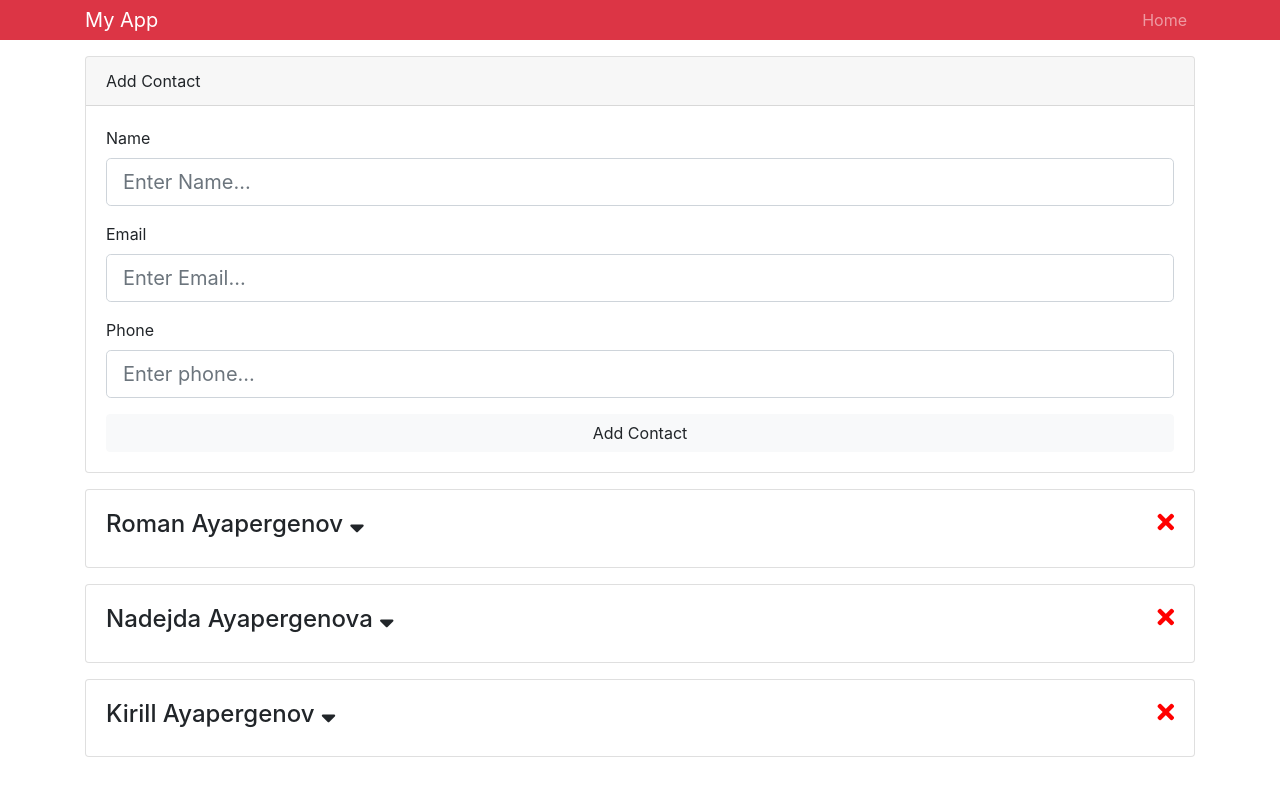
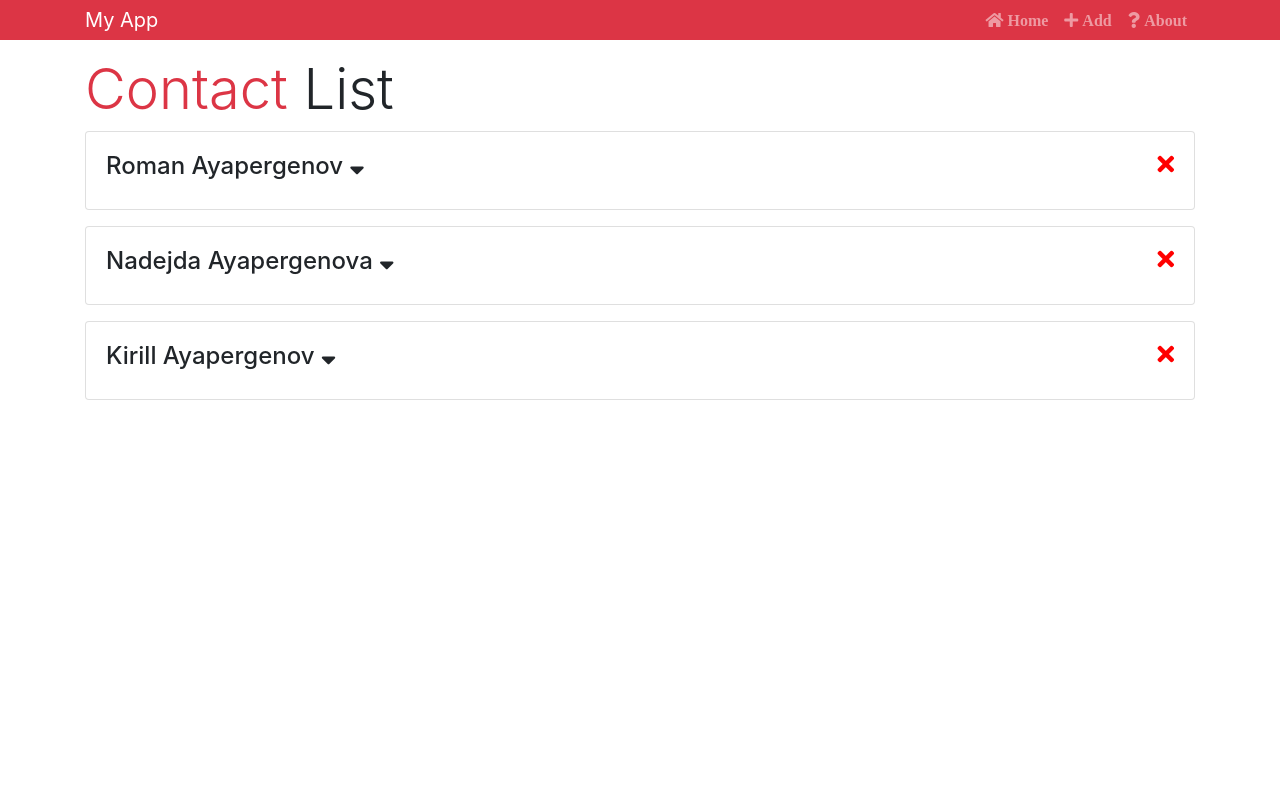
Before and after one commit to mathetes/ContactListApp, a React (Create React App) app: page / in a window 1280 px wide. Shown: the top 796 px of the page. Built offline with nearby package versions, Linux system fonts and the light colour scheme.

Commit message:
Routing done

```diff
--- a/package.json
+++ b/package.json
@@ -7,6 +7,7 @@
     "classnames": "^2.2.6",
     "react": "^16.8.1",
     "react-dom": "^16.8.1",
+    "react-router-dom": "^4.3.1",
     "react-scripts": "2.1.5",
     "uuid": "^3.3.2"
   },
--- a/src/App.js
+++ b/src/App.js
@@ -1,5 +1,8 @@
 import React, { Component } from 'react';
+import { BrowserRouter as Router, Route, Switch } from 'react-router-dom';
 import Header from './components/layout/Header';
+import About from './components/pages/About';
+import NotFound from './components/pages/NotFound';
 import AddContact from './components/contacts/AddContact';
 import Contacts from './components/contacts/Contacts';
 import 'bootstrap/dist/css/bootstrap.min.css';
@@ -10,13 +13,19 @@
   render() {
     return (
       <Provider>
-        <div className="App">
-          <Header />
-          <div className="container">
-            <AddContact />
-            <Contacts />
+        <Router>
+          <div className="App">
+            <Header />
+            <div className="container">
+              <Switch>
+                <Route exact path="/" component={Contacts} />
+                <Route exact path="/contact/add" component={AddContact} />
+                <Route exact path="/about" component={About} />
+                <Route component={NotFound} />
+              </Switch>
+            </div>
           </div>
-        </div>
+        </Router>
       </Provider>
     );
   }
--- a/src/components/contacts/AddContact.js
+++ b/src/components/contacts/AddContact.js
@@ -49,6 +49,7 @@
             phone: '',
             errors: {}
         });
+        this.props.history.push('/');
     };
 
     onChange = (e) => this.setState({[e.target.name]:e.target.value});
--- a/src/components/contacts/Contacts.js
+++ b/src/components/contacts/Contacts.js
@@ -10,6 +10,7 @@
           const { contacts } =  value;
           return (
         <React.Fragment>
+          <h1 className="display-4 mb-2"><span className="text-danger">Contact</span> List</h1>
           {contacts.map(contact => (
             <Contact key={contact.id} contact={ contact }
             />
--- a/src/components/layout/Header.js
+++ b/src/components/layout/Header.js
@@ -1,5 +1,6 @@
 import React from "react";
 import PropTypes from "prop-types";
+import { Link } from "react-router-dom";
 
 const Header = props => {
   const { branding } = props;
@@ -13,9 +14,19 @@
           <div>
             <ul className="navbar-nav nr~auto">
               <li className="nav-item">
-                <a href="/" className="nav-link">
-                  Home
-                </a>
+                <Link to="/" className="nav-link">
+                  <i className="fas fa-home"> Home</i>
+                </Link>
+              </li>
+              <li className="nav-item">
+                <Link to="/contact/add" className="nav-link">
+                <i className="fas fa-plus"> Add</i>
+                </Link>
+              </li>
+              <li className="nav-item">
+                <Link to="/about" className="nav-link">
+                <i className="fas fa-question"> About</i>
+                </Link>
               </li>
             </ul>
           </div>
--- /dev/null
+++ b/src/components/pages/About.js
@@ -0,0 +1,11 @@
+import React from 'react'
+
+export default () => {
+  return (
+    <div>
+      <h1 className="display-4">About Contact Manager</h1>
+      <p className="lead">Simple app to manage contacts</p>
+      <p className="text-secondary">Version 1.0.0</p>
+    </div>
+  );
+};
--- /dev/null
+++ b/src/components/pages/NotFound.js
@@ -0,0 +1,10 @@
+import React from 'react'
+
+export default () => {
+  return (
+    <div>
+      <h1 className="display-4"><span className="text-danger">404</span> Page Not Found</h1>
+      <p className="lead">Sorry, that page does not exist</p>
+    </div>
+  );
+};
```
Also changed, not shown: 1 other file (tests, documents, lock files or other folders).
